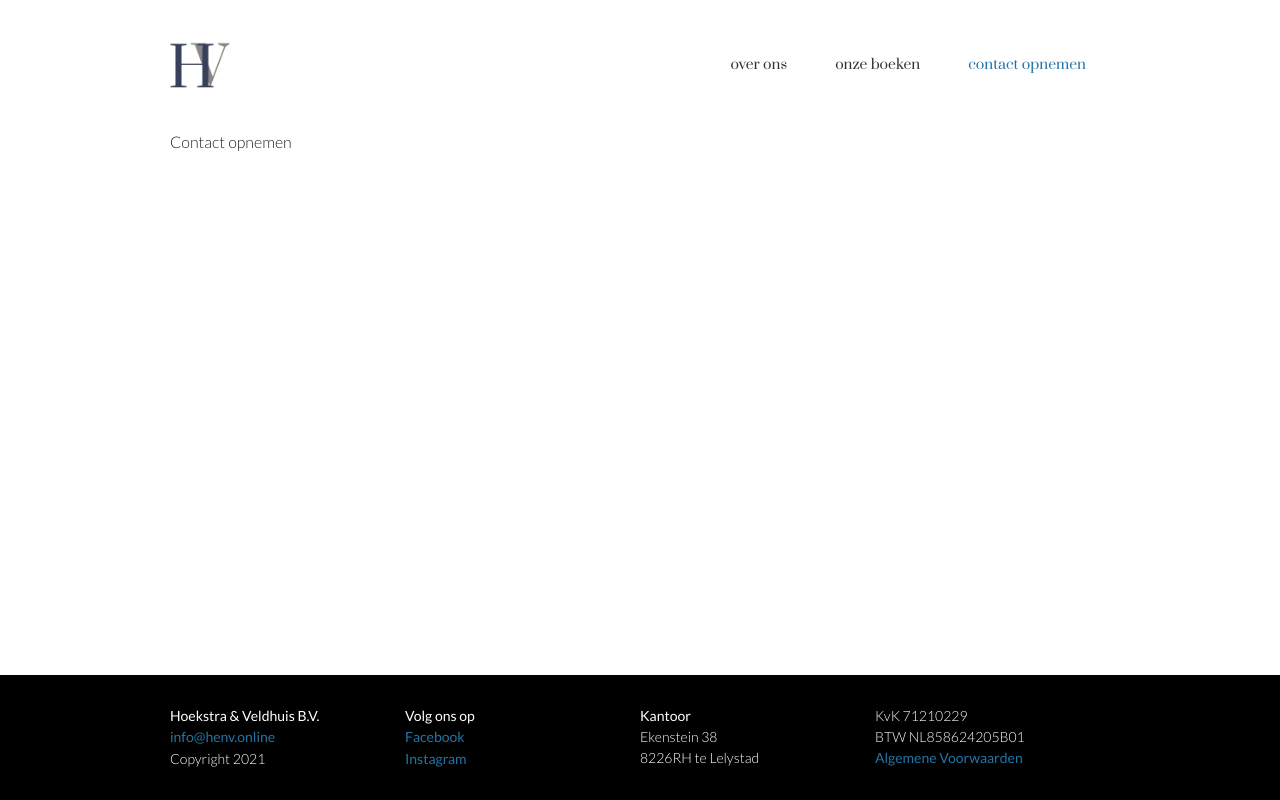
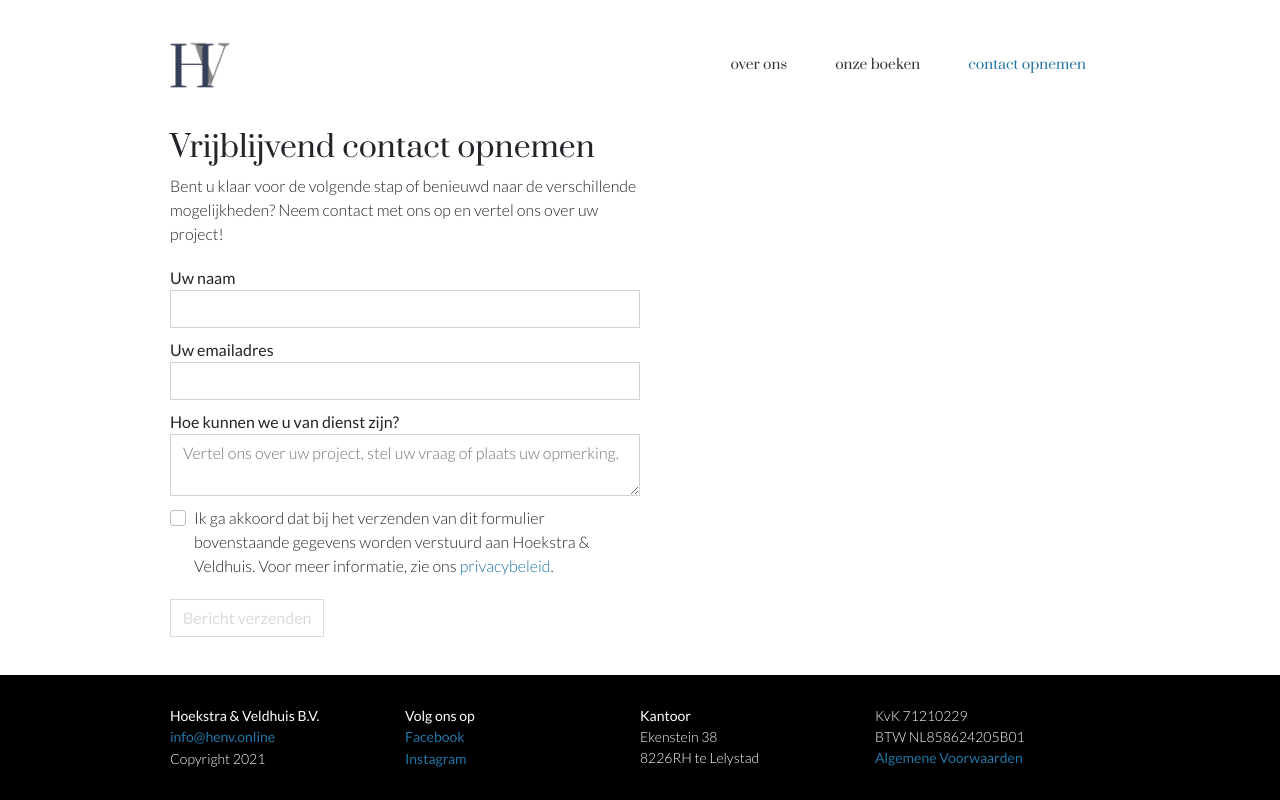
Before and after one commit to jobveldhuis/hoekstraenveldhuis.nl, a Next.js app: page /contact in a window 1280 px wide. Built offline with nearby package versions, Linux system fonts and the light colour scheme.

Commit message:
Added a contact page without content on the right side

```diff
--- a/src/pages/contact.js
+++ b/src/pages/contact.js
@@ -1,28 +1,37 @@
 import React from 'react'
-import Head from 'next/head'
+
+/**
+ * UI Components
+ */
 import Layout from '../components/Layout'
+import Meta from '../components/MetaHeadComponent'
+import ContactForm from '../components/ContactFormComponent'
+
+/**
+ * Styling
+ */
+import styles from '../styles/pages/ContactPage.module.css'
 
 export default function Contact () {
   return (
-        <div className={'websiteContainer'}>
-            <Head>
-                {/* Website meta data */}
-                {/* TODO: Add OG and schema markup */}
-                <title>Hoekstra & Veldhuis - Samen vertellen we uw verhaal</title>
-                <link rel="icon" type="image/png" href="../favicon.png" />
-                <meta name="description"
-                      content="Bij Hoekstra & Veldhuis draait alles om tekst. Of het nu gaat om tekstschrijven, vertalen of SEO optimalisatie. U bent bij ons aan het juiste adres."/>
+      <Meta>
+          <Layout
+              showFooterCTA={false}
+          >
+              <div className={styles.contactPage}>
+                  <div>
+                      <div className={styles.contactText}>
+                          <h1>Vrijblijvend contact opnemen</h1>
+                          Bent u klaar voor de volgende stap of benieuwd naar de verschillende mogelijkheden? Neem contact met ons op en vertel ons over uw project!
+                      </div>
+                      <ContactForm />
+                  </div>
+                  <div>
 
-                {/* Custom fonts */}
-                <link rel="preconnect" href="https://fonts.gstatic.com" />
-                <link href="https://fonts.googleapis.com/css2?family=Lato:wght@300;400;700&family=Prata&display=swap" rel="stylesheet" />
-            </Head>
+                  </div>
+              </div>
 
-            <Layout
-                showFooterCTA={false}
-            >
-                Contact opnemen
-            </Layout>
-        </div>
+          </Layout>
+      </Meta>
   )
 }
--- /dev/null
+++ b/src/styles/pages/ContactPage.module.css
@@ -0,0 +1,12 @@
+.contactPage {
+    display: grid;
+    grid-template-columns: repeat(2, 1fr);
+}
+
+.contactPage h1 {
+    font-size: 30px;
+}
+
+.contactText {
+    padding-bottom: 20px;
+}
```
